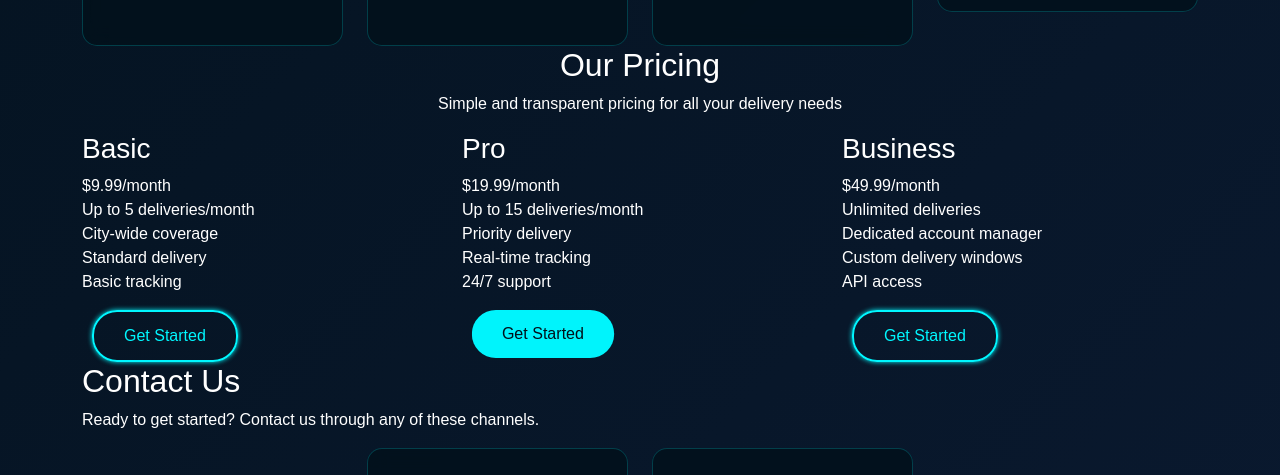
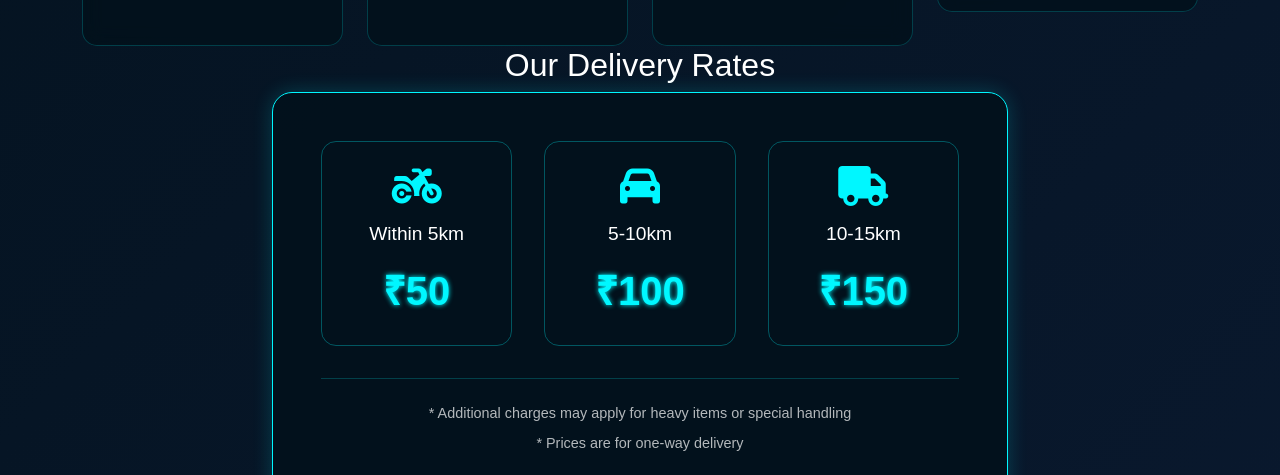
Before and after one commit to sultanahmad19/SA-Halpers, a plain HTML site: page index.html in a window 1280 px wide. Shown: the part 1186-1661 px from the top of the page. Drawn offline with nearby package versions, Linux system fonts and the light colour scheme.

Commit message:
Assistant checkpoint: Update pricing section and remove login/register button
Assistant generated file changes:
- index.html: Remove login button from navbar, Update pricing section with simpler structure
- style.css: Add new pricing styles

---

User prompt:

remove lonig and register or our pricing section and just show in amazing way that pricing which were in pdf

```diff
--- a/index.html
+++ b/index.html
@@ -16,7 +16,6 @@
         <a href="#services" class="nav-link d-inline">Services</a>
         <a href="#how-it-works" class="nav-link d-inline">How It Works</a>
         <a href="#contact" class="nav-link d-inline">Contact</a>
-        <a href="#" class="btn btn-outline-primary">Login / Register</a>
       </div>
     </div>
   </nav>
@@ -109,46 +108,31 @@
 
   <section id="pricing" data-scroll>
     <div class="container">
-      <h2 class="text-center">Our Pricing</h2>
-      <p class="text-center">Simple and transparent pricing for all your delivery needs</p>
+      <h2 class="text-center">Our Delivery Rates</h2>
       <div class="row justify-content-center">
-        <div class="col-md-4">
+        <div class="col-md-8">
           <div class="pricing-card">
-            <h3>Basic</h3>
-            <div class="price">$9.99<span>/month</span></div>
-            <ul class="list-unstyled">
-              <li>Up to 5 deliveries/month</li>
-              <li>City-wide coverage</li>
-              <li>Standard delivery</li>
-              <li>Basic tracking</li>
-            </ul>
-            <a href="#" class="btn btn-outline-primary">Get Started</a>
-          </div>
-        </div>
-        <div class="col-md-4">
-          <div class="pricing-card">
-            <h3>Pro</h3>
-            <div class="price">$19.99<span>/month</span></div>
-            <ul class="list-unstyled">
-              <li>Up to 15 deliveries/month</li>
-              <li>Priority delivery</li>
-              <li>Real-time tracking</li>
-              <li>24/7 support</li>
-            </ul>
-            <a href="#" class="btn btn-primary">Get Started</a>
-          </div>
-        </div>
-        <div class="col-md-4">
-          <div class="pricing-card">
-            <h3>Business</h3>
-            <div class="price">$49.99<span>/month</span></div>
-            <ul class="list-unstyled">
-              <li>Unlimited deliveries</li>
-              <li>Dedicated account manager</li>
-              <li>Custom delivery windows</li>
-              <li>API access</li>
-            </ul>
-            <a href="#" class="btn btn-outline-primary">Get Started</a>
+            <div class="pricing-grid">
+              <div class="pricing-item">
+                <i class="fas fa-motorcycle"></i>
+                <h3>Within 5km</h3>
+                <div class="price">₹50</div>
+              </div>
+              <div class="pricing-item">
+                <i class="fas fa-car"></i>
+                <h3>5-10km</h3>
+                <div class="price">₹100</div>
+              </div>
+              <div class="pricing-item">
+                <i class="fas fa-truck"></i>
+                <h3>10-15km</h3>
+                <div class="price">₹150</div>
+              </div>
+            </div>
+            <div class="pricing-note">
+              <p>* Additional charges may apply for heavy items or special handling</p>
+              <p>* Prices are for one-way delivery</p>
+            </div>
           </div>
         </div>
       </div>
--- a/style.css
+++ b/style.css
@@ -128,6 +128,75 @@ h1 {
   animation: float 3s infinite;
 }
 
+.pricing-card {
+  background: rgba(2, 17, 27, 0.9);
+  border: 1px solid var(--primary-color);
+  border-radius: 20px;
+  padding: 3rem;
+  text-align: center;
+  box-shadow: 0 0 20px rgba(0, 247, 255, 0.2);
+}
+
+.pricing-grid {
+  display: grid;
+  grid-template-columns: repeat(3, 1fr);
+  gap: 2rem;
+  margin-bottom: 2rem;
+}
+
+.pricing-item {
+  padding: 1.5rem;
+  border: 1px solid rgba(0, 247, 255, 0.3);
+  border-radius: 15px;
+  transition: all 0.3s ease;
+}
+
+.pricing-item:hover {
+  transform: translateY(-5px);
+  border-color: var(--primary-color);
+  box-shadow: 0 0 30px rgba(0, 247, 255, 0.3);
+}
+
+.pricing-item i {
+  font-size: 2.5rem;
+  color: var(--primary-color);
+  margin-bottom: 1rem;
+  animation: float 3s infinite;
+}
+
+.pricing-item h3 {
+  color: var(--text-color);
+  font-size: 1.2rem;
+  margin-bottom: 1rem;
+}
+
+.pricing-item .price {
+  font-size: 2.5rem;
+  color: var(--primary-color);
+  font-weight: bold;
+  text-shadow: 0 0 10px var(--primary-color);
+  animation: glow 2s infinite;
+}
+
+.pricing-note {
+  margin-top: 2rem;
+  padding-top: 1rem;
+  border-top: 1px solid rgba(0, 247, 255, 0.2);
+}
+
+.pricing-note p {
+  color: rgba(255, 255, 255, 0.7);
+  font-size: 0.9rem;
+  margin: 0.5rem 0;
+}
+
+@media (max-width: 768px) {
+  .pricing-grid {
+    grid-template-columns: 1fr;
+    gap: 1rem;
+  }
+}
+
 @keyframes glow {
   0% { text-shadow: 0 0 5px var(--primary-color); }
   50% { text-shadow: 0 0 20px var(--primary-color); }
```
